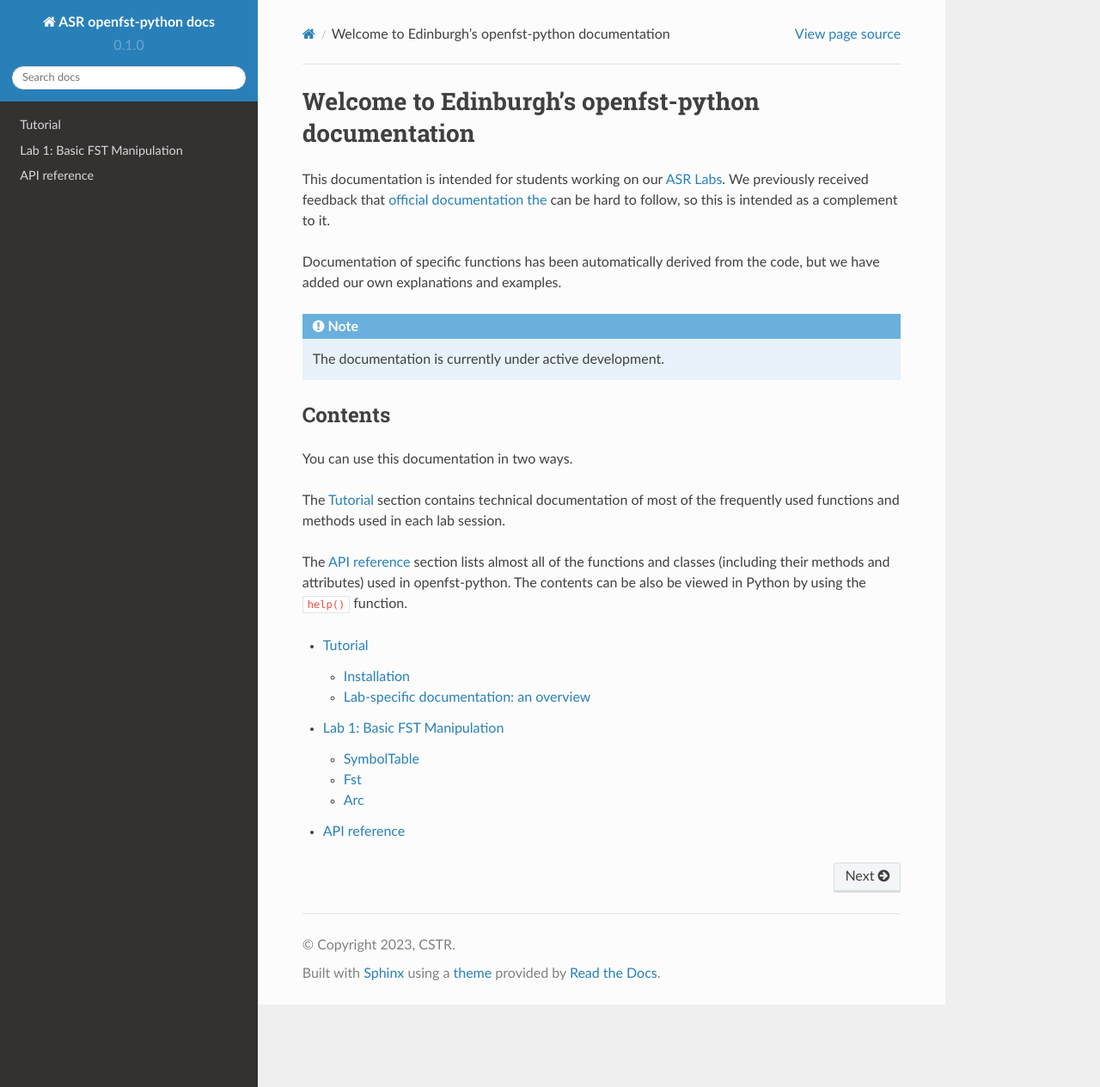
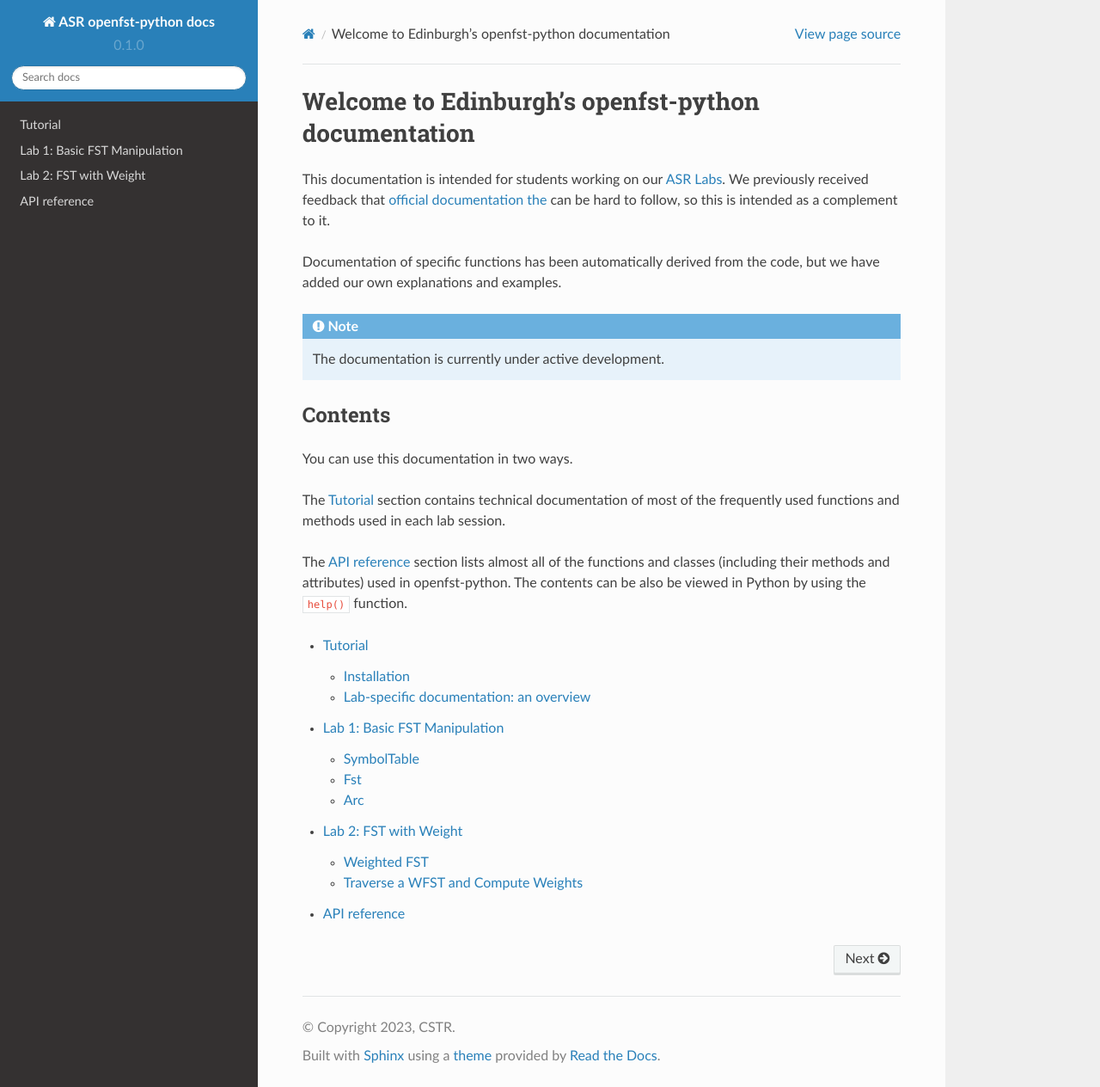
Before and after one commit to ZhaoZeyu1995/openfst-python-documentation, a Sphinx documentation site: the page built from docs/source/index.rst, in a window 1280 px wide and 1264 px high. Shown: the whole window at 86% size. Built offline with Sphinx 7.4.7 and the Read the Docs theme 2.0.0, drawn with Linux system fonts in a browser that asks for light colours.

Commit message:
small bug fixed

```diff
--- a/docs/source/index.rst
+++ b/docs/source/index.rst
@@ -33,6 +33,7 @@ The :doc:`api` section lists almost all of the functions and classes (including
 
    tutorial
    lab1
+   lab2
    api
 
 .. COMMENT
--- a/docs/source/lab2.rst
+++ b/docs/source/lab2.rst
@@ -33,7 +33,7 @@ To create an FST object with weights, we use :python:`fst.Fst()`, and pass a str
 
 In the above example, we first add two states in the FST, then instantiate a weight object :python:`w = fst.Weight('log', 10)`, and add an arc from :python:`s1` to :python:`s2` with :python:`w`.
 You might wonder why we need to instantiate a :python:`Weight` object but not simply passing a :python:`float` value to :python:`fst.Acr()`.
-The reason is that the weights in a WFST must be the elements from a semiring, so wit the class :python:`Weight`, the addition and multiplication operations are defined.
+The reason is that the weights in a WFST must be the elements from a semiring, so with the class :python:`Weight`, the addition and multiplication operations are defined.
 Thus, as you will see below, when you compute the weight along a path in an FST, you have to transform the :python:`Weight` to :python:`float` by :python:`float()`.
 
 Traverse a WFST and Compute Weights
```
